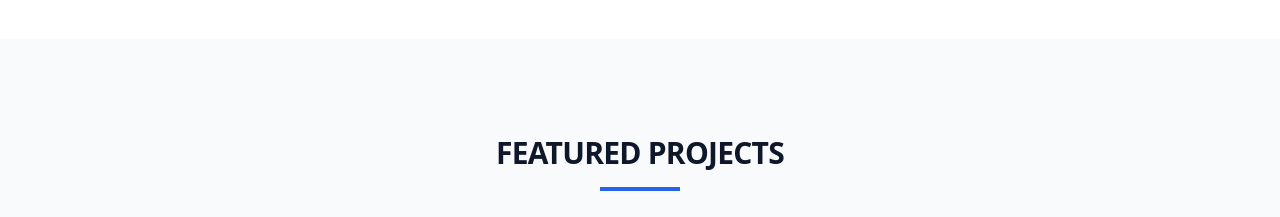
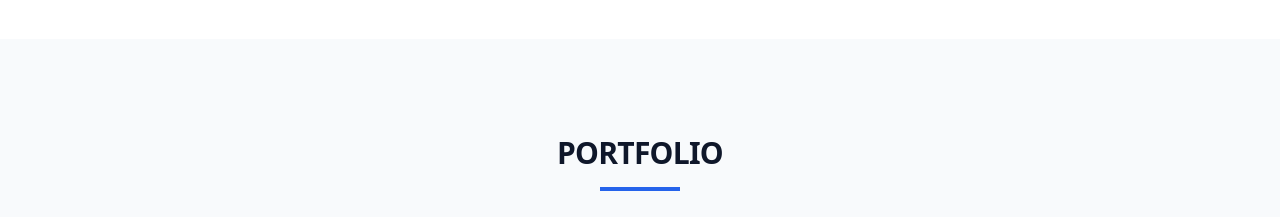
Before and after one commit to MichaelMungo/vitejs-vite-pnnsubpz, a React (Vite) app: page / in a window 1280 px wide. Shown: the part 2400-2617 px from the top of the page. Built offline with nearby package versions, Linux system fonts and the light colour scheme.

Commit message:
Portfolio

```diff
--- a/src/App.tsx
+++ b/src/App.tsx
@@ -242,7 +242,7 @@ export default function App() {
         <div className="max-w-6xl mx-auto px-6">
           <div className="text-center mb-16">
             <h2 className="text-3xl font-black text-slate-900 mb-4 uppercase tracking-tight">
-              Featured Projects
+              Portfolio
             </h2>
             <div className="h-1 w-20 bg-blue-600 mx-auto mb-6"></div>
             <p className="text-slate-500 max-w-lg mx-auto text-sm italic">
```
